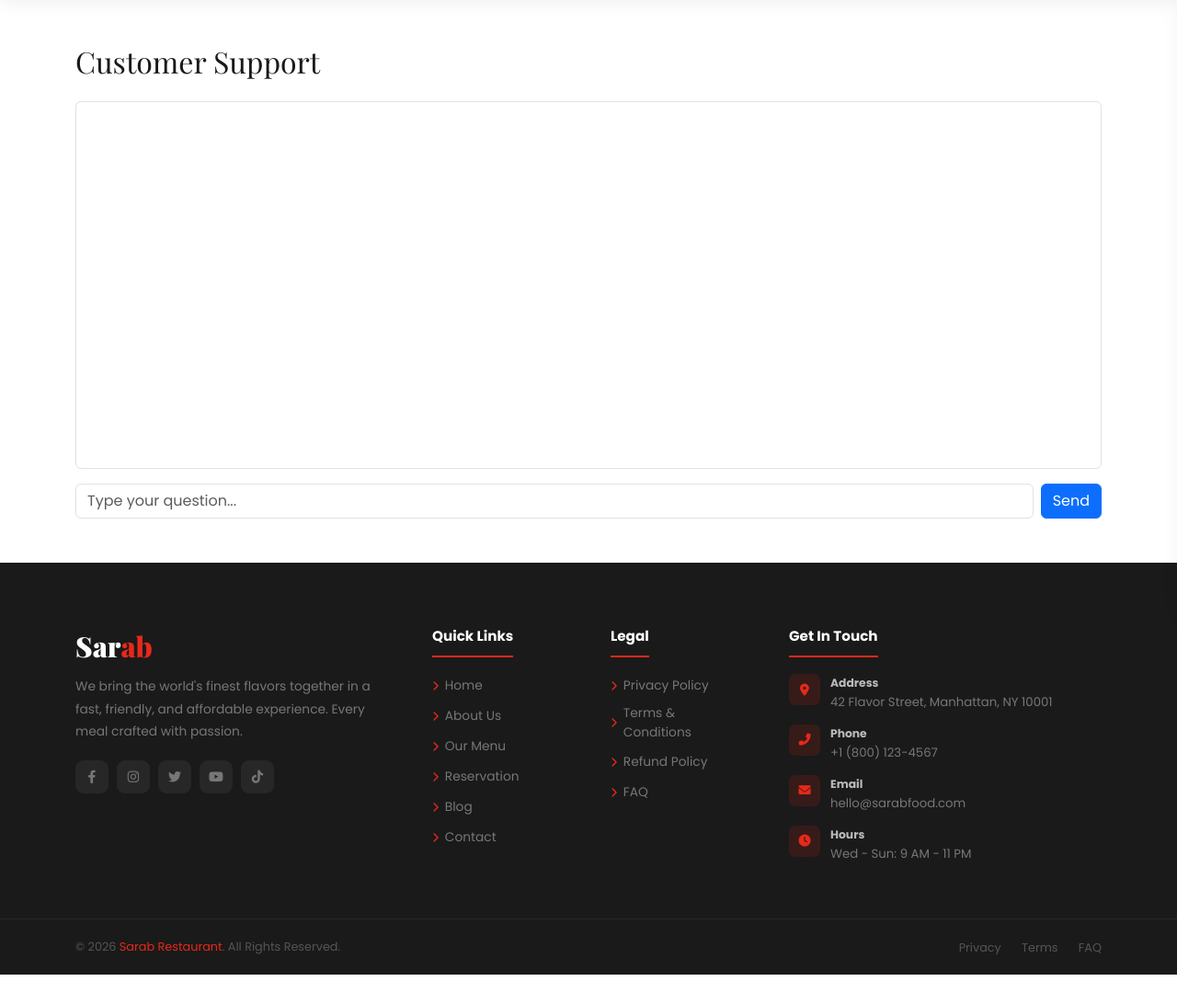
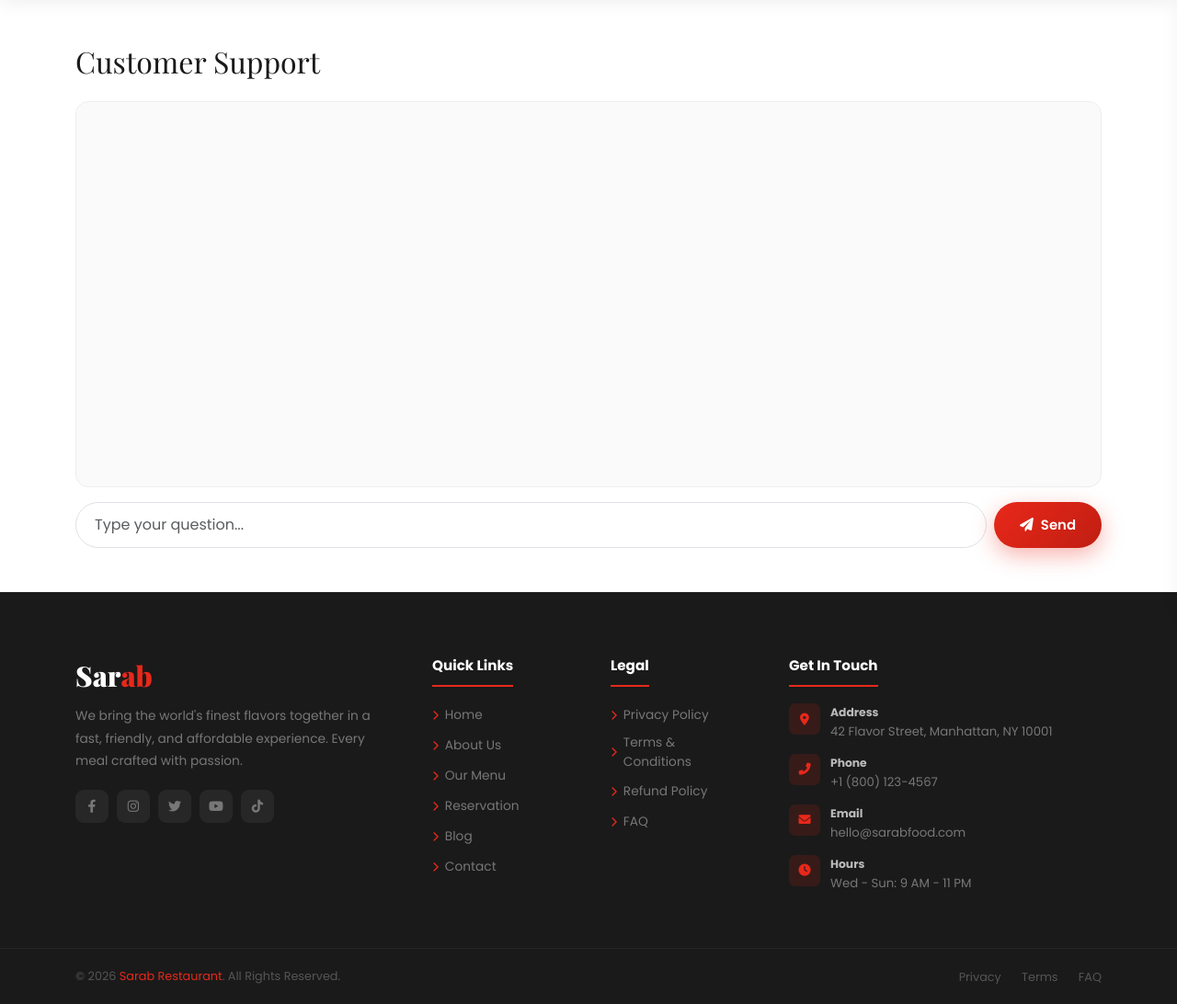
Before and after one commit to mostafamohamed521/Sarab, a Django app: page /pages/support/ in a window 1280 px wide. Shown: the part 132-1224 px from the top of the page at 92% size. Before the commit the page ends 1192 px from the top, so only its background shows below. Run offline with Django 5.2, Linux system fonts and the light colour scheme; data comes from the database, SQL or seed files in the repository; some libraries are stand-ins or nearby versions.

Commit message:
Add AI customer support chat page integrated with n8n

```diff
--- a/templates/base/base.html
+++ b/templates/base/base.html
@@ -76,6 +76,7 @@
             <li><a class="dropdown-item" style="border-radius:8px;padding:9px 16px;font-size:.87rem;" href="{% url 'about' %}"><i class="fas fa-info-circle me-2" style="color:var(--primary);"></i>About Us</a></li>
             <li><a class="dropdown-item" style="border-radius:8px;padding:9px 16px;font-size:.87rem;" href="{% url 'faq' %}"><i class="fas fa-question-circle me-2" style="color:var(--primary);"></i>FAQ</a></li>
             <li><a class="dropdown-item" style="border-radius:8px;padding:9px 16px;font-size:.87rem;" href="{% url 'contact' %}"><i class="fas fa-envelope me-2" style="color:var(--primary);"></i>Contact</a></li>
+            <li><a class="dropdown-item" style="border-radius:8px;padding:9px 16px;font-size:.87rem;" href="{% url 'support_page' %}"><i class="fas fa-headset me-2" style="color:var(--primary);"></i>Customer Support</a></li>
           </ul>
         </li>
         {% if user.is_authenticated %}
@@ -308,12 +309,6 @@ function sidebarQty(id, delta) {
     sidebarRemove(id);
   } else {
     apiPost(URL_CART_UPDATE+id+'/', {quantity:newQty}).then(d=>{
-      // Previously only updated the quantity number and the badge —
-      // the Subtotal/Tax/Delivery/Total shown right below in the same
-      // sidebar footer were never refreshed, so they went stale the
-      // moment you used +/- here (cart.html's own +/- buttons already
-      // reload for this exact reason; matching that here instead of
-      // inventing a second, partial-update code path).
       location.reload();
     });
   }
@@ -334,12 +329,6 @@ document.addEventListener('click', function(e) {
   const qty  = parseInt(btn.dataset.qty || 1);
   const orig = btn.innerHTML;
   apiPost(URL_CART_ADD+id+'/', {quantity:qty}).then(d=>{
-    // Previously showed the checkmark/success animation and a
-    // generic "Added to cart!" toast unconditionally, even on an
-    // error response (e.g. the item became unavailable after the
-    // page loaded) — the error message was overwritten rather than
-    // shown, and there was no .catch() at all, so a non-JSON error
-    // response (like a 404 page) would fail silently.
     if (d.status === 'error') {
       toast(d.message || 'Could not add item to cart.', 'error');
       return;
--- a/templates/cms_pages/support.html
+++ b/templates/cms_pages/support.html
@@ -1,20 +1,19 @@
 {% extends "base/base.html" %}
 {% block content %}
 <div class="container my-5">
-  <h2 class="mb-4">Customer Support</h2>
-  <div id="chat-window" class="chat-window border rounded p-3 mb-3"></div>
-  <form id="chat-form" class="d-flex gap-2">
+  <h2 class="mb-4" style="font-family:'Playfair Display',serif;">Customer Support</h2>
+  <div id="chat-window" style="display:flex; flex-direction:column; gap:10px; height:420px; overflow-y:auto; border:1px solid #eee; border-radius:14px; padding:20px; background:#fafafa;"></div>
+  <form id="chat-form" class="d-flex gap-2 mt-3">
     {% csrf_token %}
-    <input type="text" id="chat-input" class="form-control" placeholder="Type your question..." required>
-    <button type="submit" class="btn btn-primary">Send</button>
+    <input type="text" id="chat-input" class="form-control" placeholder="Type your question..." required style="border-radius:50px;padding:12px 20px;">
+    <button type="submit" class="btn-red" style="border:none;border-radius:50px;padding:12px 28px;color:#fff;display:inline-flex;align-items:center;gap:8px;"><i class="fas fa-paper-plane"></i>Send</button>
   </form>
 </div>
 
 <style>
-.chat-window { display:flex; flex-direction:column; gap:8px; height:400px; overflow-y:auto; }
-.msg { max-width:70%; padding:10px 14px; border-radius:14px; }
-.msg.user { align-self:flex-end; background:#d1e7ff; }
-.msg.agent { align-self:flex-start; background:#f0f0f0; }
+.msg { max-width:70%; padding:12px 16px; border-radius:14px; font-size:.92rem; }
+.msg.user { align-self:flex-end; background:var(--primary); color:#fff; }
+.msg.agent { align-self:flex-start; background:#fff; border:1px solid #eee; color:var(--dark); }
 </style>
 
 <script>
```
